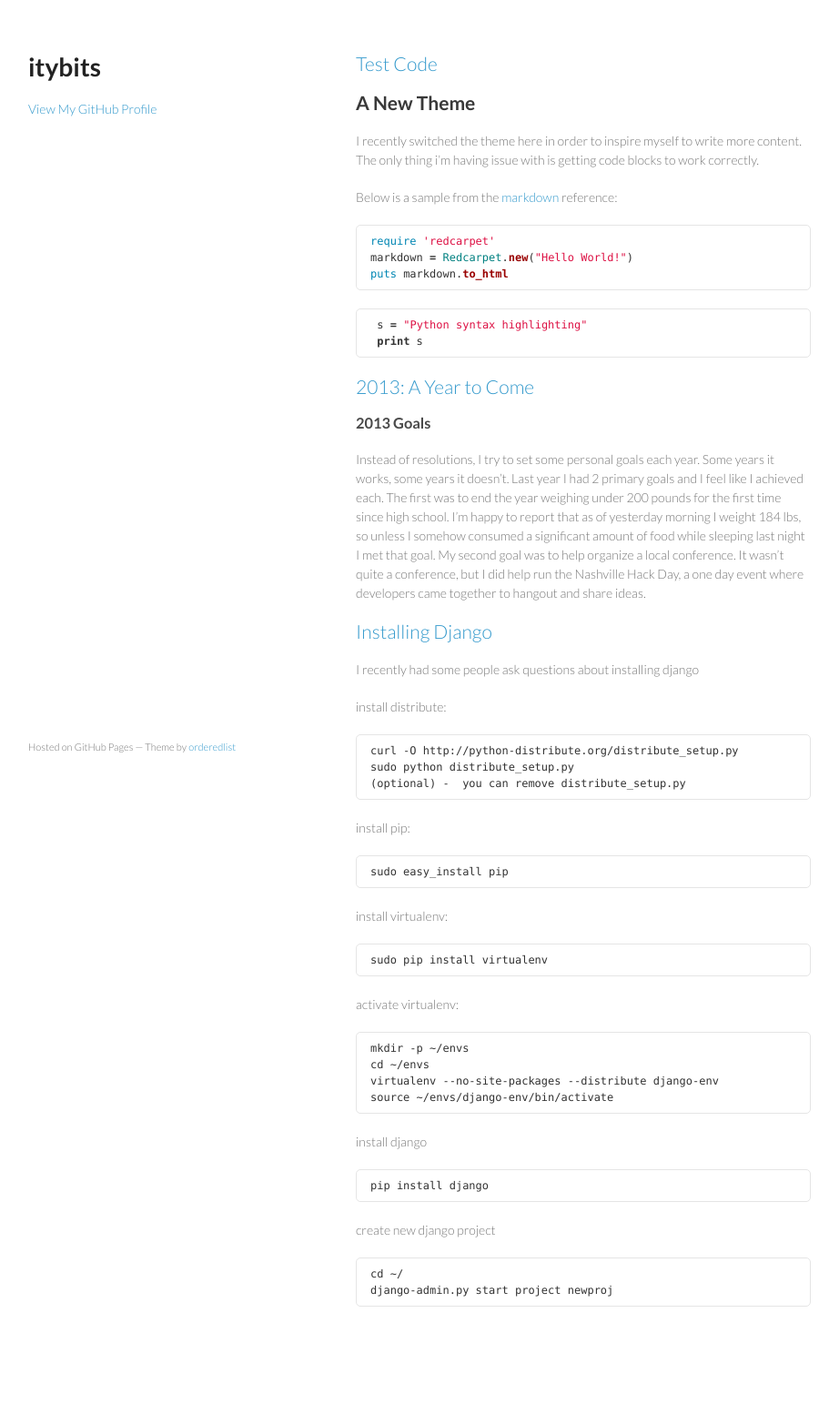
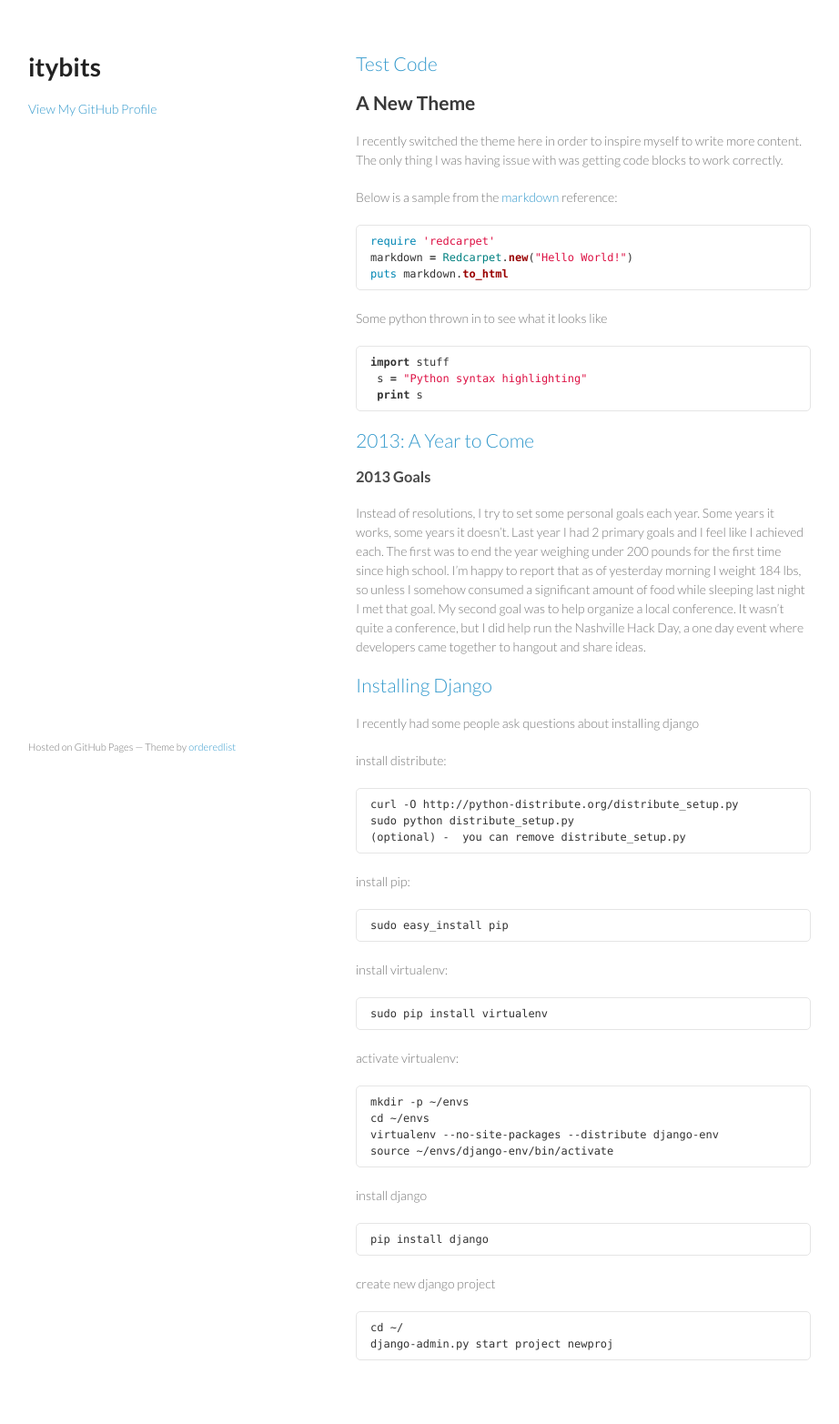
Before and after one commit to binarydud/binarydud.github.io, a Jekyll site: the page built from index.html, in a window 1280 px wide. Shown: the whole page at 91% size, without its empty margins (179-1101 px from the left). Built offline with Jekyll 4.4.1, drawn with Linux system fonts in a browser that asks for light colours; Markdown is read by kramdown in place of the engine named in the settings; before the commit the page ends 1506 px from its top, so only the background shows below that.

Commit message:
Updated 2013-10-15-test-code.md

````diff
--- a/_posts/2013-10-15-test-code.md
+++ b/_posts/2013-10-15-test-code.md
@@ -4,7 +4,7 @@
 
 ## A New Theme
 
-I recently switched the theme here in order to inspire myself to write more content. The only thing i'm having issue with is getting code blocks to work correctly.
+I recently switched the theme here in order to inspire myself to write more content. The only thing I was having issue with was getting code blocks to work correctly.
 
 Below is a sample from the [markdown](https://help.github.com/articles/github-flavored-markdown) reference:
 
@@ -14,7 +14,25 @@
 puts markdown.to_html
 ```
 
+Some python thrown in to see what it looks like
 ```python
+import stuff
  s = "Python syntax highlighting"
  print s
  ```
+
+<!--more-->
+What I finally found was that I needed to change the _config.yml in the root of my github pages repo. In order for the stylesheet to pickup on fenced markdown code blocks, the following was needed:
+
+```yml
+pygments: true
+markdown: redcarpet
+redcarpet:
+  extensions:
+    - hard_wrap
+    - no_intra_emphasis
+    - autolink
+    - strikethrough
+    - fenced_code_block
+```
+By adding this, the correct classes are now added to any fenced blocks
````
